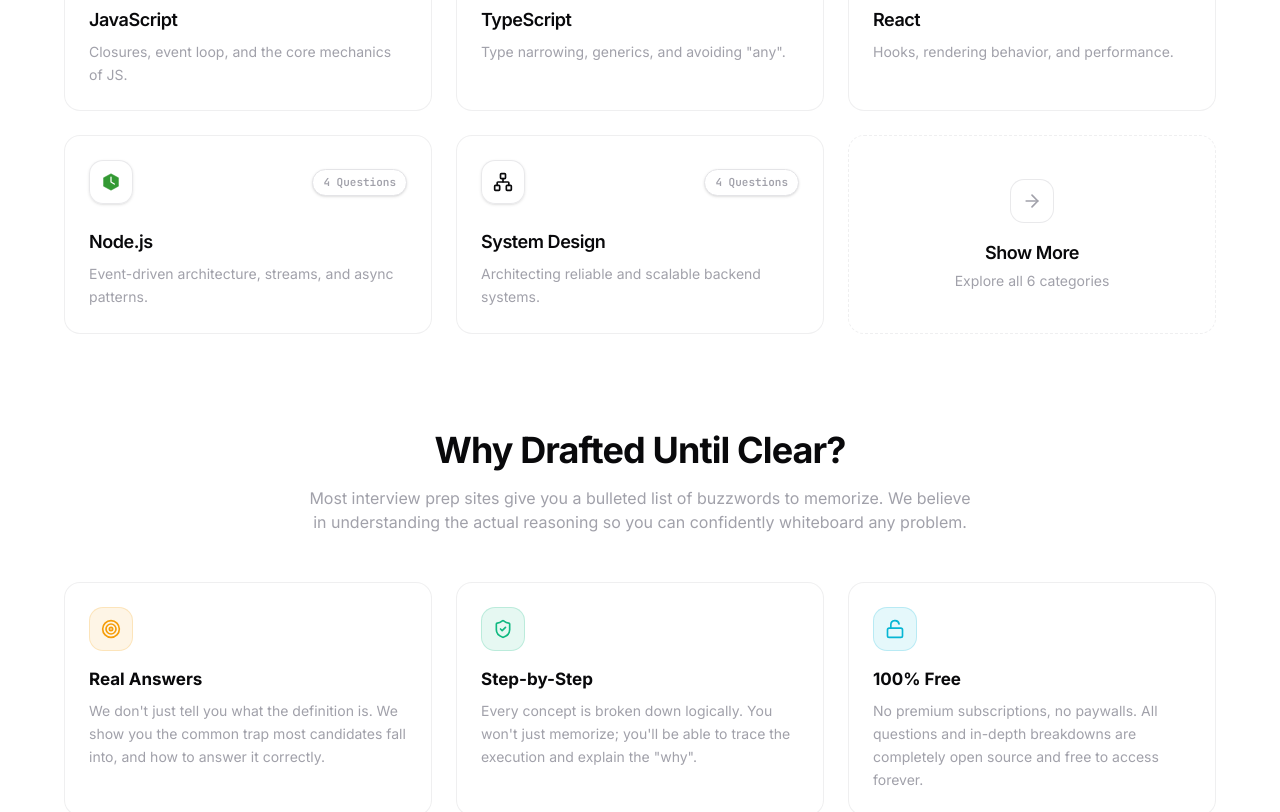
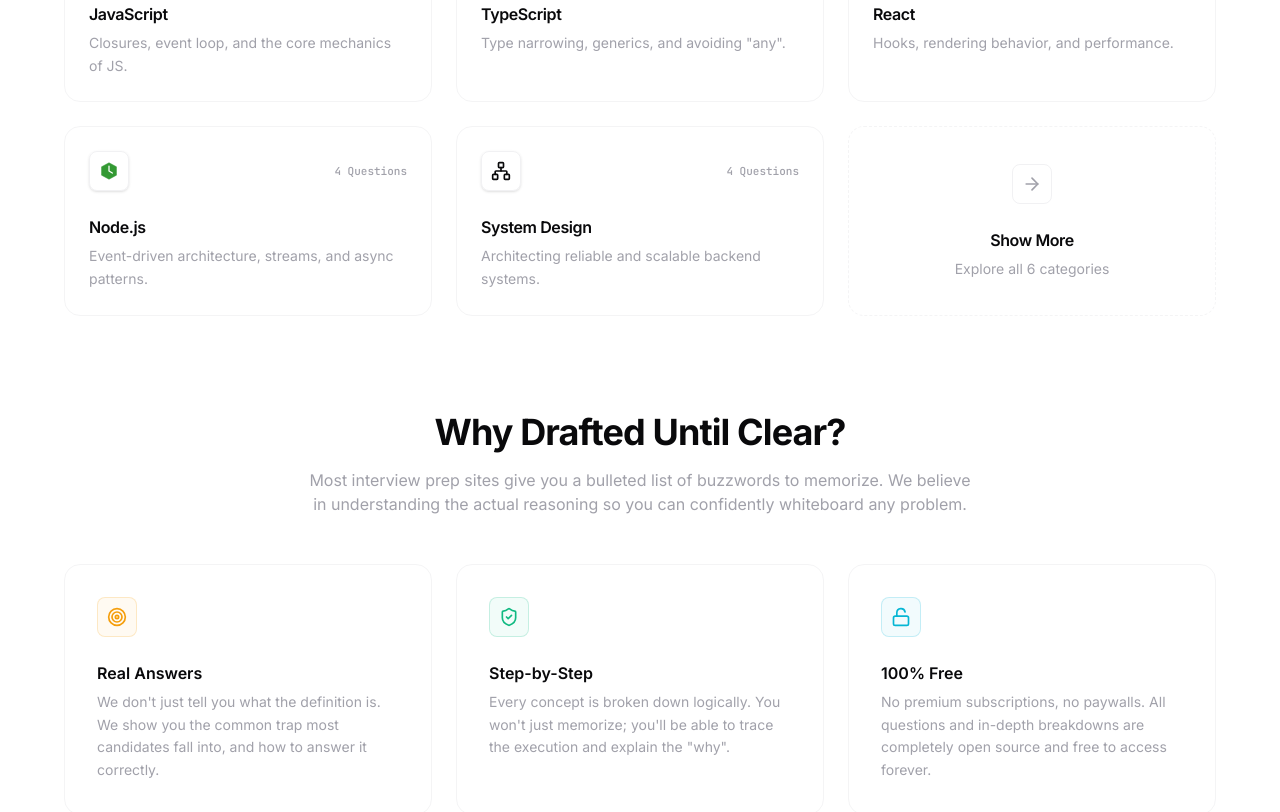
Before and after one commit to ihssmaheel-dev/drafted-until-clear, a Next.js app: page / in a window 1280 px wide. Shown: the part 1060-1872 px from the top of the page. Built offline with nearby package versions, Linux system fonts and the light colour scheme.

Commit message:
style: completely transition cards to an ultra-minimal, perfectly spaced layout

```diff
--- a/src/components/home/category-grid.tsx
+++ b/src/components/home/category-grid.tsx
@@ -36,15 +36,13 @@ export function CategoryGrid({ categories, counts, limit, hideTitle }: CategoryG
               key={cat.id}
               href={`/categories/${cat.id}`}
               className={cn(
-                "group relative overflow-hidden flex flex-col items-start gap-4 rounded-2xl border p-5 sm:p-6 transition-all duration-500 outline-none text-left",
-                "border-border/60 bg-gradient-to-b from-secondary/30 to-transparent hover:-translate-y-1 hover:border-foreground/20 hover:shadow-[0_8px_30px_rgb(0,0,0,0.06)] dark:hover:shadow-[0_8px_30px_rgb(255,255,255,0.03)]"
+                "group flex flex-col items-start gap-4 rounded-2xl border border-border/40 bg-card p-6 transition-all duration-300 outline-none text-left",
+                "hover:-translate-y-0.5 hover:border-border/80 hover:bg-secondary/20 hover:shadow-sm"
               )}
             >
-              {/* Subtle top inner glow on hover */}
-              <div className="absolute inset-x-0 top-0 h-px bg-gradient-to-r from-transparent via-foreground/10 to-transparent opacity-0 group-hover:opacity-100 transition-opacity duration-500" />
               <div className="flex w-full items-center justify-between">
                 <div
-                  className="flex size-11 items-center justify-center rounded-[14px] border border-border/80 bg-background/80 backdrop-blur-sm shadow-sm transition-transform duration-500 group-hover:scale-105"
+                  className="flex size-10 items-center justify-center rounded-lg border border-border/50 bg-secondary/50 shadow-sm transition-transform duration-300 group-hover:scale-105"
                 >
                   <CategoryIcon
                     icon={cat.icon}
@@ -52,16 +50,16 @@ export function CategoryGrid({ categories, counts, limit, hideTitle }: CategoryG
                     style={{ color: `var(--color-${cat.color || "cyan"})` }}
                   />
                 </div>
-                <span className="font-mono text-[11px] font-bold px-2.5 py-1 rounded-full bg-background border border-border text-text-muted transition-colors group-hover:border-foreground/20 group-hover:text-foreground shadow-sm">
+                <span className="font-mono text-[11px] font-medium text-text-muted transition-colors group-hover:text-foreground">
                   {counts[cat.id] ?? 0} Questions
                 </span>
               </div>
 
-              <div className="flex flex-col mt-2">
-                <span className="font-sans text-[18px] font-semibold tracking-tight text-foreground">
+              <div className="flex flex-col gap-1.5 mt-2">
+                <span className="font-sans text-[16px] font-semibold tracking-tight text-foreground">
                   {cat.label}
                 </span>
-                <span className="text-[14px] text-text-muted mt-2 leading-relaxed">
+                <span className="text-[14px] text-text-muted leading-relaxed">
                   {cat.description}
                 </span>
               </div>
@@ -73,19 +71,18 @@ export function CategoryGrid({ categories, counts, limit, hideTitle }: CategoryG
           <Link
             href="/categories"
             className={cn(
-              "group relative overflow-hidden flex flex-col items-center justify-center gap-4 rounded-2xl border border-dashed p-5 sm:p-6 transition-all duration-500 outline-none text-center",
-              "border-border/60 hover:-translate-y-1 hover:border-foreground/30 hover:shadow-[0_8px_30px_rgb(0,0,0,0.06)] dark:hover:shadow-[0_8px_30px_rgb(255,255,255,0.03)]"
+              "group flex flex-col items-center justify-center gap-4 rounded-2xl border border-dashed border-border/40 p-6 transition-all duration-300 outline-none text-center",
+              "hover:-translate-y-0.5 hover:border-border/80 hover:bg-secondary/10 hover:shadow-sm"
             )}
           >
-            <div className="absolute inset-x-0 top-0 h-px bg-gradient-to-r from-transparent via-foreground/10 to-transparent opacity-0 group-hover:opacity-100 transition-opacity duration-500" />
-            <div className="flex size-11 items-center justify-center rounded-[14px] border border-border/80 bg-background/80 backdrop-blur-sm text-text-muted transition-all duration-500 group-hover:scale-105 group-hover:text-foreground">
+            <div className="flex size-10 items-center justify-center rounded-lg border border-border/50 bg-secondary/50 text-text-muted transition-all duration-300 group-hover:scale-105 group-hover:text-foreground">
               <ArrowRight className="size-5" />
             </div>
-            <div className="flex flex-col">
-              <span className="font-sans text-[18px] font-semibold tracking-tight text-foreground">
+            <div className="flex flex-col gap-1.5 mt-2">
+              <span className="font-sans text-[16px] font-semibold tracking-tight text-foreground">
                 Show More
               </span>
-              <span className="text-[14px] text-text-muted mt-1">
+              <span className="text-[14px] text-text-muted">
                 Explore all {categories.length} categories
               </span>
             </div>
--- a/src/components/home/features.tsx
+++ b/src/components/home/features.tsx
@@ -17,16 +17,15 @@ export function Features() {
 
       <div className="grid grid-cols-1 md:grid-cols-3 gap-5 sm:gap-6">
         <motion.div
-          whileHover={{ y: -4 }}
-          transition={{ duration: 0.3, ease: "easeOut" }}
-          className="group relative flex flex-col gap-4 p-5 sm:p-6 rounded-2xl border border-border/60 bg-gradient-to-b from-secondary/30 to-transparent overflow-hidden hover:border-foreground/20 hover:shadow-[0_8px_30px_rgb(0,0,0,0.06)] dark:hover:shadow-[0_8px_30px_rgb(255,255,255,0.03)] transition-all duration-500"
+          whileHover={{ y: -2 }}
+          transition={{ duration: 0.2 }}
+          className="group flex flex-col gap-4 p-6 sm:p-8 rounded-2xl border border-border/40 bg-card hover:bg-secondary/20 hover:border-border/80 hover:shadow-sm transition-all duration-300"
         >
-          <div className="absolute inset-x-0 top-0 h-px bg-gradient-to-r from-transparent via-foreground/10 to-transparent opacity-0 group-hover:opacity-100 transition-opacity duration-500" />
-          <div className="flex size-11 items-center justify-center rounded-[14px] border border-amber/20 bg-amber/10 text-amber transition-transform duration-500 group-hover:scale-105 group-hover:shadow-[0_0_20px_rgba(245,158,11,0.2)]">
+          <div className="flex size-10 items-center justify-center rounded-lg border border-amber/20 bg-amber/5 text-amber transition-transform duration-300 group-hover:scale-105">
             <Target className="size-5" />
           </div>
-          <div className="flex flex-col gap-2">
-            <h3 className="font-sans text-[17px] font-bold text-foreground">Real Answers</h3>
+          <div className="flex flex-col gap-1.5 mt-2">
+            <h3 className="font-sans text-[16px] font-semibold text-foreground">Real Answers</h3>
             <p className="text-[14px] leading-relaxed text-text-muted">
               We don't just tell you what the definition is. We show you the common trap most candidates fall into, and how to answer it correctly.
             </p>
@@ -34,16 +33,15 @@ export function Features() {
         </motion.div>
 
         <motion.div
-          whileHover={{ y: -4 }}
-          transition={{ duration: 0.3, ease: "easeOut" }}
-          className="group relative flex flex-col gap-4 p-5 sm:p-6 rounded-2xl border border-border/60 bg-gradient-to-b from-secondary/30 to-transparent overflow-hidden hover:border-foreground/20 hover:shadow-[0_8px_30px_rgb(0,0,0,0.06)] dark:hover:shadow-[0_8px_30px_rgb(255,255,255,0.03)] transition-all duration-500"
+          whileHover={{ y: -2 }}
+          transition={{ duration: 0.2 }}
+          className="group flex flex-col gap-4 p-6 sm:p-8 rounded-2xl border border-border/40 bg-card hover:bg-secondary/20 hover:border-border/80 hover:shadow-sm transition-all duration-300"
         >
-          <div className="absolute inset-x-0 top-0 h-px bg-gradient-to-r from-transparent via-foreground/10 to-transparent opacity-0 group-hover:opacity-100 transition-opacity duration-500" />
-          <div className="flex size-11 items-center justify-center rounded-[14px] border border-green/20 bg-green/10 text-green transition-transform duration-500 group-hover:scale-105 group-hover:shadow-[0_0_20px_rgba(16,185,129,0.2)]">
+          <div className="flex size-10 items-center justify-center rounded-lg border border-green/20 bg-green/5 text-green transition-transform duration-300 group-hover:scale-105">
             <ShieldCheck className="size-5" />
           </div>
-          <div className="flex flex-col gap-2">
-            <h3 className="font-sans text-[17px] font-bold text-foreground">Step-by-Step</h3>
+          <div className="flex flex-col gap-1.5 mt-2">
+            <h3 className="font-sans text-[16px] font-semibold text-foreground">Step-by-Step</h3>
             <p className="text-[14px] leading-relaxed text-text-muted">
               Every concept is broken down logically. You won't just memorize; you'll be able to trace the execution and explain the "why".
             </p>
@@ -51,16 +49,15 @@ export function Features() {
         </motion.div>
 
         <motion.div
-          whileHover={{ y: -4 }}
-          transition={{ duration: 0.3, ease: "easeOut" }}
-          className="group relative flex flex-col gap-4 p-5 sm:p-6 rounded-2xl border border-border/60 bg-gradient-to-b from-secondary/30 to-transparent overflow-hidden hover:border-foreground/20 hover:shadow-[0_8px_30px_rgb(0,0,0,0.06)] dark:hover:shadow-[0_8px_30px_rgb(255,255,255,0.03)] transition-all duration-500"
+          whileHover={{ y: -2 }}
+          transition={{ duration: 0.2 }}
+          className="group flex flex-col gap-4 p-6 sm:p-8 rounded-2xl border border-border/40 bg-card hover:bg-secondary/20 hover:border-border/80 hover:shadow-sm transition-all duration-300"
         >
-          <div className="absolute inset-x-0 top-0 h-px bg-gradient-to-r from-transparent via-foreground/10 to-transparent opacity-0 group-hover:opacity-100 transition-opacity duration-500" />
-          <div className="flex size-11 items-center justify-center rounded-[14px] border border-cyan/20 bg-cyan/10 text-cyan transition-transform duration-500 group-hover:scale-105 group-hover:shadow-[0_0_20px_rgba(6,182,212,0.2)]">
+          <div className="flex size-10 items-center justify-center rounded-lg border border-cyan/20 bg-cyan/5 text-cyan transition-transform duration-300 group-hover:scale-105">
             <LockOpen className="size-5" />
           </div>
-          <div className="flex flex-col gap-2">
-            <h3 className="font-sans text-[17px] font-bold text-foreground">100% Free</h3>
+          <div className="flex flex-col gap-1.5 mt-2">
+            <h3 className="font-sans text-[16px] font-semibold text-foreground">100% Free</h3>
             <p className="text-[14px] leading-relaxed text-text-muted">
               No premium subscriptions, no paywalls. All questions and in-depth breakdowns are completely open source and free to access forever.
             </p>
```
Also changed, not shown: src/components/questions/answer-steps.tsx (+5 -8 lines).
